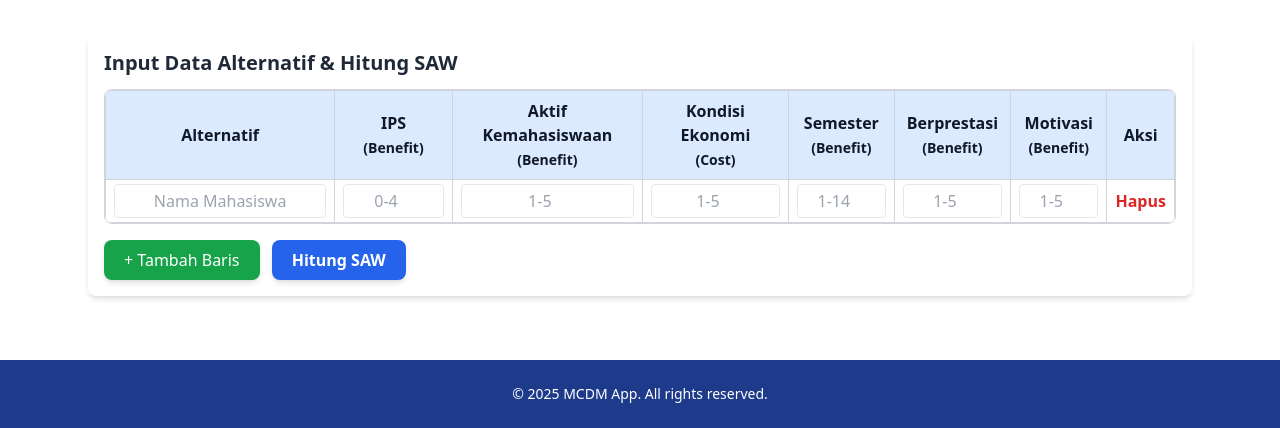
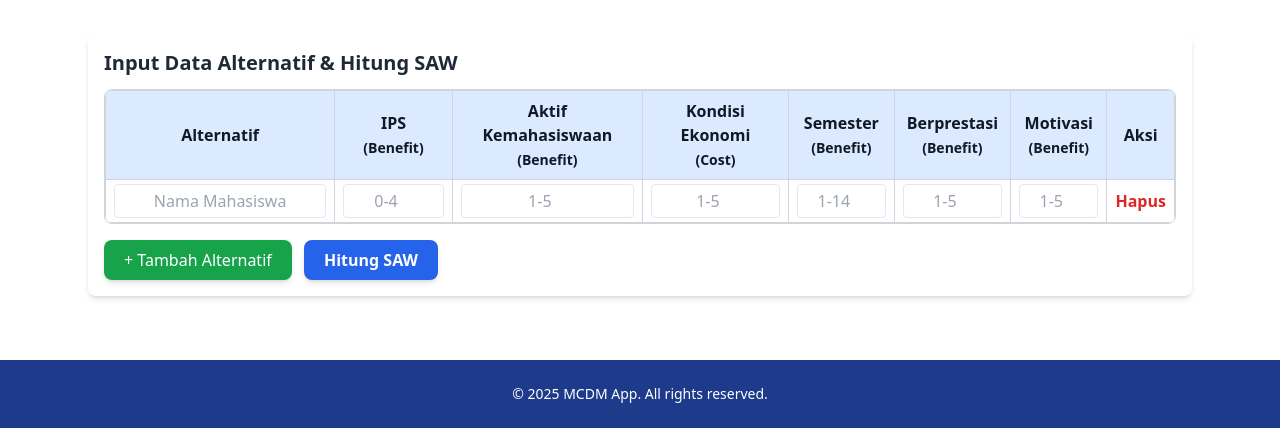
Before and after one commit to shellasitanaya/flask-mcdm, a Flask app: page /saw in a window 1280 px wide. Shown: the part 830-1258 px from the top of the page. Run offline with Flask 3, Linux system fonts and the light colour scheme; some libraries are stand-ins or nearby versions.

Commit message:
fix:button label

```diff
--- a/templates/saw.html
+++ b/templates/saw.html
@@ -194,10 +194,8 @@
 
     <button type="button" id="addRowBtn"
       class="bg-green-600 text-white px-5 py-2 rounded-lg hover:bg-green-700 transition duration-300 ease-in-out shadow-md mr-2">+
-      Tambah Baris</button>
-    <input type="hidden" name="alt_count" id="altCount" value="{{ alternatives|length|default(0) }}"> {# Default to 0,
-    will be updated by JS #}
-
+      Tambah Alternatif</button>
+    <input type="hidden" name="alt_count" id="altCount" value="{{ alternatives|length|default(0) }}">
     <button type="submit" id="submitSawBtn"
       class="bg-blue-600 text-white px-5 py-2 rounded-lg hover:bg-blue-700 transition duration-300 ease-in-out font-semibold mt-4 shadow-md">
       Hitung SAW
```
